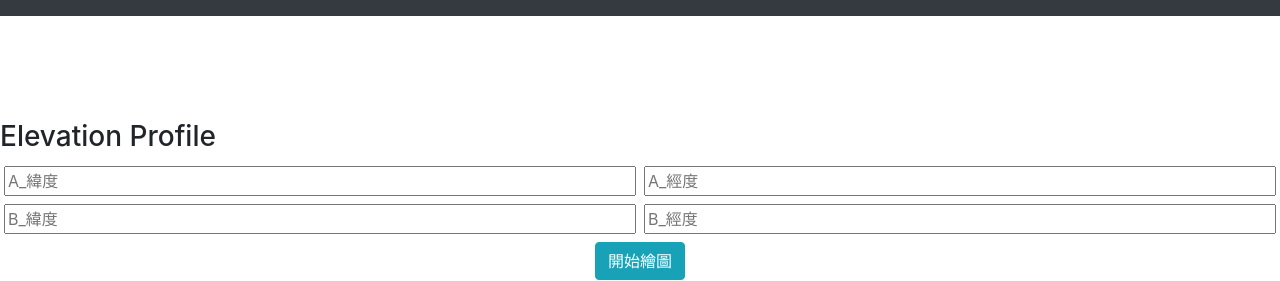
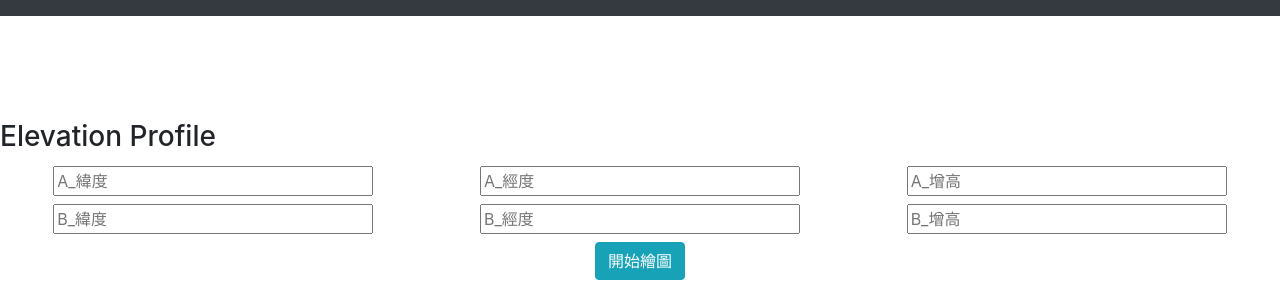
Before and after one commit to macTracyHuang/Microwave-Link-Path-Profiler, a Flask app: page / in a window 1280 px wide. Shown: the top 281 px of the page. Run offline with Flask 2, Linux system fonts and the light colour scheme; a user stored in the database is signed in; some libraries are stand-ins or nearby versions.

Commit message:
add height

```diff
--- a/elevation.py
+++ b/elevation.py
@@ -28,7 +28,7 @@ def getChart(chartData, chartDataScaling="-500,5000", chartType="lc",
 def getElevation(path,
                  samples="256", **elvtn_args):
     elvtn_args.update({'path': path, 'samples': samples,
-                       'key': "AIzaSyC-VSEuHsarXx8G0zbmtSQPN3ReIaZfGOc"})
+                       'key': ""})
 
     url = ELEVATION_BASE_URL + '?' + urllib.parse.urlencode(elvtn_args)
     response = simplejson.load(urllib.request.urlopen(url))
--- a/static/app.js
+++ b/static/app.js
@@ -29,9 +29,14 @@ function initMap() {
     let lng_a = parseFloat(document.querySelector("#lng_a").value)
     let lat_b = parseFloat(document.querySelector("#lat_b").value)
     let lng_b = parseFloat(document.querySelector("#lng_b").value)
-    const newpath = [{lat: lat_a,lng: lng_a}, {lat: lat_b,lng: lng_b}]
-    // document.querySelector("#elevation_chart").innerHTML = ""
-    displayPathElevation(newpath, elevator, map);
+    if (isNaN(lat_a)||isNaN(lng_a)||isNaN(lat_b)||isNaN(lng_b)){
+      alert("請輸入經緯度")
+    }
+    else{
+      const newpath = [{lat: lat_a,lng: lng_a}, {lat: lat_b,lng: lng_b}]
+      // document.querySelector("#elevation_chart").innerHTML = ""
+      displayPathElevation(newpath, elevator, map);
+    }
   }
 }
 
@@ -67,7 +72,13 @@ function displayPathElevation(path, elevator, map) {
 // and plots the elevation profile on a Visualization API ColumnChart.
 function plotElevation(elevations, status) {
   const chartDiv = document.getElementById("elevation_chart");
+  let h1 = parseFloat(document.querySelector("#height_a").value)
+  let h2 = parseFloat(document.querySelector("#height_b").value)
 
+  let height_a = isNaN(h1)?  0:h1
+  console.log(isNaN(h1))
+  let height_b = isNaN(h2)? 0:h2
+  console.log(height_a, height_b)
   if (status !== "OK") {
     // Show the error code inside the chartDiv.
     chartDiv.innerHTML =
@@ -87,7 +98,12 @@ function plotElevation(elevations, status) {
 
   for (let i = 0; i < elevations.length; i++) {
     if (i === 0 || i ===(elevations.length-1)){
-      data.addRow([i,null, elevations[i].elevation]);
+      if (i === 0){
+        data.addRow([i,null, elevations[i].elevation+height_a]);
+      }
+      else{
+        data.addRow([i,null, elevations[i].elevation+height_b]);
+      }
       console.log(i)
     }
     else{
--- a/templates/main.html
+++ b/templates/main.html
@@ -23,12 +23,14 @@ Elevation Profile
 
 <body>
   <div class="d-flex justify-content-around">
-    <input type="text" class="site_a my-1 w-50 mx-1" id="lat_a" name="lat_a" value="" placeholder="A_緯度">
-    <input type="text" class="site_a my-1 w-50 mx-1" id="lng_a" name="lng_a" value="" placeholder="A_經度">
+    <input type="text" class="site_a my-1 w-25 mx-1" id="lat_a" name="lat_a" value="" placeholder="A_緯度" required>
+    <input type="text" class="site_a my-1 w-25 mx-1" id="lng_a" name="lng_a" value="" placeholder="A_經度" required>
+    <input type="text" class="site_a my-1 w-25 mx-1" id="height_a" name="height_a" value="" placeholder="A_增高">
   </div>
   <div class="d-flex justify-content-around">
-    <input type="text" class="site_b my-1 w-50 mx-1" id="lat_b" name="lat_b" value="" placeholder="B_緯度">
-    <input type="text" class="site_b my-1 w-50 mx-1" id="lng_b" name="lng_b" value="" placeholder="B_經度">
+    <input type="text" class="site_b my-1 w-25 mx-1" id="lat_b" name="lat_b" value="" placeholder="B_緯度" required>
+    <input type="text" class="site_b my-1 w-25 mx-1" id="lng_b" name="lng_b" value="" placeholder="B_經度" required>
+    <input type="text" class="site_a my-1 w-25 mx-1" id="height_b" name="height_b" value="" placeholder="B_增高">
   </div>
   <div class="d-flex justify-content-around">
     <button class="btn btn-info my-1" type="button" id="btn_generate">開始繪圖</button>
```
Also changed, not shown: 2 other files.
